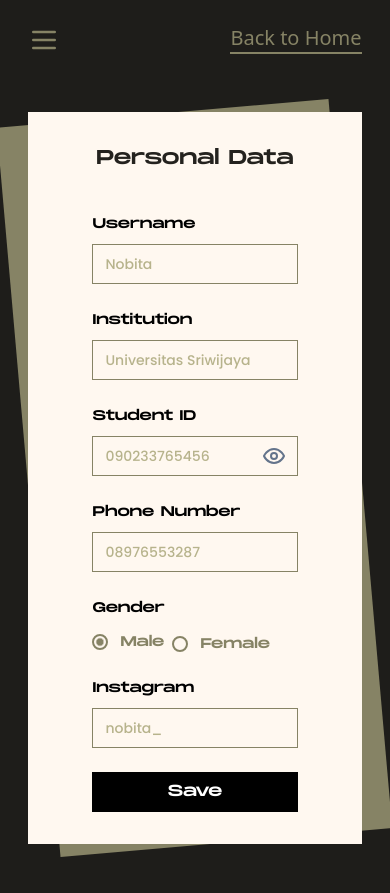
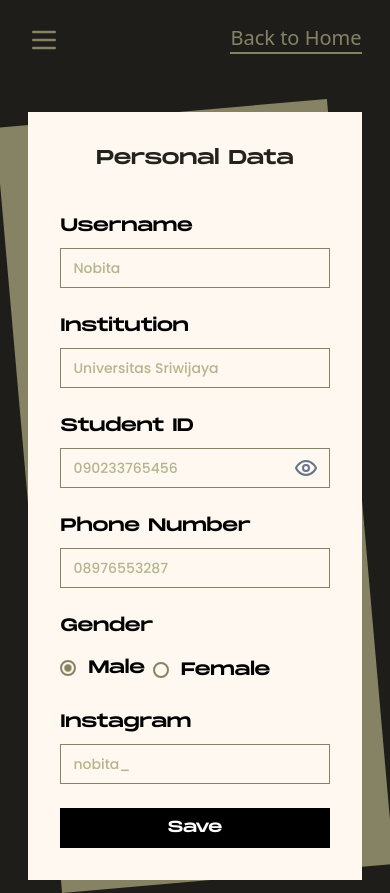
Before and after one commit to zildjianvitoo/srifoton-2024-deployed, a Next.js app: page /personal-data in a window 390 px wide. Before the commit the page ends 857 px from the top, so only its background shows below. Built offline with nearby package versions, Linux system fonts and the light colour scheme.

Commit message:
feat(dashboard): fix form input

```diff
--- a/components/Root/Dashboard/FormAccountData.tsx
+++ b/components/Root/Dashboard/FormAccountData.tsx
@@ -13,6 +13,7 @@ import {
   FormMessage,
 } from "@/components/ui/form";
 import { Input } from "@/components/ui/input";
+import FormInput from "@/components/FormInput";
 import { PasswordField } from "./PasswordField";
 
 const formSchema = z
@@ -80,24 +81,13 @@ export default function FormAccountData() {
     <Form {...form}>
       <form
         onSubmit={form.handleSubmit(onSubmit)}
-        className="mt-10 space-y-4 px-8 text-[#868365]"
+        className="mt-10 space-y-4 text-black md:px-8"
       >
-        <FormField
+        <FormInput
           control={form.control}
           name="email"
-          render={({ field }) => (
-            <FormItem>
-              <FormLabel className="font-monument text-black">Email</FormLabel>
-              <FormControl>
-                <Input
-                  placeholder="nobita@gmail.com"
-                  {...field}
-                  className="rounded-none border-[#868365] bg-transparent py-0 text-sm placeholder:text-[#868365]"
-                />
-              </FormControl>
-              <FormMessage />
-            </FormItem>
-          )}
+          placeholder="nobita@gmail.com"
+          label="Email"
         />
         <PasswordField
           title="Password"
--- a/components/Root/Dashboard/FormPersonalData.tsx
+++ b/components/Root/Dashboard/FormPersonalData.tsx
@@ -14,6 +14,7 @@ import {
 } from "@/components/ui/form";
 import { RadioGroup, RadioGroupItem } from "@/components/ui/radio-group";
 import { Input } from "@/components/ui/input";
+import FormInput from "@/components/FormInput";
 import { PasswordField } from "./PasswordField";
 
 const phoneRegex = new RegExp(
@@ -52,76 +53,39 @@ export default function FormPersonalData() {
     <Form {...form}>
       <form
         onSubmit={form.handleSubmit(onSubmit)}
-        className="mt-10 space-y-6 px-8 text-[#868365]"
+        className="mt-10 space-y-6 text-black md:px-8"
       >
-        <FormField
+        <FormInput
           control={form.control}
           name="username"
-          render={({ field }) => (
-            <FormItem>
-              <FormLabel className="font-monument text-black">
-                Username
-              </FormLabel>
-              <FormControl>
-                <Input
-                  placeholder="Nobita"
-                  {...field}
-                  className="rounded-none border-[#868365] bg-transparent py-0 text-sm placeholder:text-[#868365]"
-                />
-              </FormControl>
-              <FormMessage />
-            </FormItem>
-          )}
+          placeholder="Nobita"
+          label="Username"
         />
-        <FormField
+        <FormInput
           control={form.control}
           name="institution"
-          render={({ field }) => (
-            <FormItem>
-              <FormLabel className="font-monument text-black">
-                Institution
-              </FormLabel>
-              <FormControl>
-                <Input
-                  placeholder="Universitas Sriwijaya"
-                  {...field}
-                  className="rounded-none border-[#868365] bg-transparent py-0 text-sm placeholder:text-[#868365]"
-                />
-              </FormControl>
-              <FormMessage />
-            </FormItem>
-          )}
+          placeholder="Universitas Sriwijaya"
+          label="Institution"
         />
         <PasswordField
           title="Student ID"
           name="id"
           placeholder="090233765456"
         />
-        <FormField
+        <FormInput
           control={form.control}
           name="phone"
-          render={({ field }) => (
-            <FormItem>
-              <FormLabel className="font-monument text-black">
-                Phone Number
-              </FormLabel>
-              <FormControl>
-                <Input
-                  placeholder="08976553287"
-                  {...field}
-                  className="rounded-none border-[#868365] bg-transparent py-0 text-sm placeholder:text-[#868365]"
-                />
-              </FormControl>
-              <FormMessage />
-            </FormItem>
-          )}
+          placeholder="08976553287"
+          label="Phone Number"
         />
         <FormField
           control={form.control}
           name="gender"
           render={({ field }) => (
             <FormItem className="space-y-3">
-              <FormLabel className="text-black">Gender</FormLabel>
+              <FormLabel className="font-monument text-lg text-black lg:text-xl">
+                Gender
+              </FormLabel>
               <FormControl>
                 <RadioGroup
                   onValueChange={field.onChange}
@@ -135,7 +99,9 @@ export default function FormPersonalData() {
                         className="border-2 border-[#868365]"
                       />
                     </FormControl>
-                    <FormLabel className="font-normal">Male</FormLabel>
+                    <FormLabel className="font-monument text-lg lg:text-xl">
+                      Male
+                    </FormLabel>
                   </FormItem>
                   <FormItem className="flex items-center space-x-3 space-y-0">
                     <FormControl>
@@ -144,7 +110,9 @@ export default function FormPersonalData() {
                         className="border-2 border-[#868365]"
                       />
                     </FormControl>
-                    <FormLabel className="font-normal">Female</FormLabel>
+                    <FormLabel className="font-monument text-lg lg:text-xl">
+                      Female
+                    </FormLabel>
                   </FormItem>
                 </RadioGroup>
               </FormControl>
@@ -152,24 +120,11 @@ export default function FormPersonalData() {
             </FormItem>
           )}
         />
-        <FormField
+        <FormInput
           control={form.control}
           name="instagram"
-          render={({ field }) => (
-            <FormItem>
-              <FormLabel className="font-monument text-black">
-                Instagram
-              </FormLabel>
-              <FormControl>
-                <Input
-                  placeholder="nobita_"
-                  {...field}
-                  className="rounded-none border-[#868365] bg-transparent py-0 text-sm placeholder:text-[#868365]"
-                />
-              </FormControl>
-              <FormMessage />
-            </FormItem>
-          )}
+          placeholder="nobita_"
+          label="Instagram"
         />
         <Button type="submit" className="w-full bg-black text-white">
           Save
--- a/components/Root/Dashboard/Nav.tsx
+++ b/components/Root/Dashboard/Nav.tsx
@@ -23,7 +23,7 @@ export default function Nav() {
       >
         <h3 className="border-b-2 border-[#868365] text-xl">Back to Home</h3>
       </Link>
-      <div className="hidden text-[#868365] md:block">
+      <div className="hidden text-[#868365] lg:block">
         <ul className="me-20 flex items-center justify-end font-ponnala text-[#868365] lg:text-base xl:text-xl">
           {routes.map((routes) => (
             <li
--- a/components/Root/Dashboard/PasswordField.tsx
+++ b/components/Root/Dashboard/PasswordField.tsx
@@ -34,7 +34,9 @@ export function PasswordField({
       name={name}
       render={({ field }) => (
         <FormItem>
-          <FormLabel className="font-monument text-black">{title}</FormLabel>
+          <FormLabel className="font-monument text-lg lg:text-xl">
+            {title}
+          </FormLabel>
           <FormControl>
             <Box className="relative">
               <Input
--- a/components/Root/Registration.tsx
+++ b/components/Root/Registration.tsx
@@ -129,17 +129,20 @@ export default function Registration({ branch, className }: RegProps) {
                     control={form.control}
                     name="teamname"
                     placeholder="Contoh: Tim Nobita"
+                    label="Team Name"
                   />
                   <FormInput
                     control={form.control}
                     name="email"
                     placeholder="Contoh: ronaldogoat@gmail.com"
                     type="email"
+                    label="Email"
                   />
                   <FormInput
                     control={form.control}
                     name="university"
                     placeholder="Contoh: Universitas Sriwijaya"
+                    label="Institution"
                   />
                   <FormField
                     control={form.control}
@@ -147,7 +150,7 @@ export default function Registration({ branch, className }: RegProps) {
                     render={({ field }) => (
                       <FormItem>
                         <FormLabel className="font-monument text-lg lg:text-xl">
-                          Institution
+                          Payment Method
                         </FormLabel>
                         <Select
                           onValueChange={field.onChange}
```
